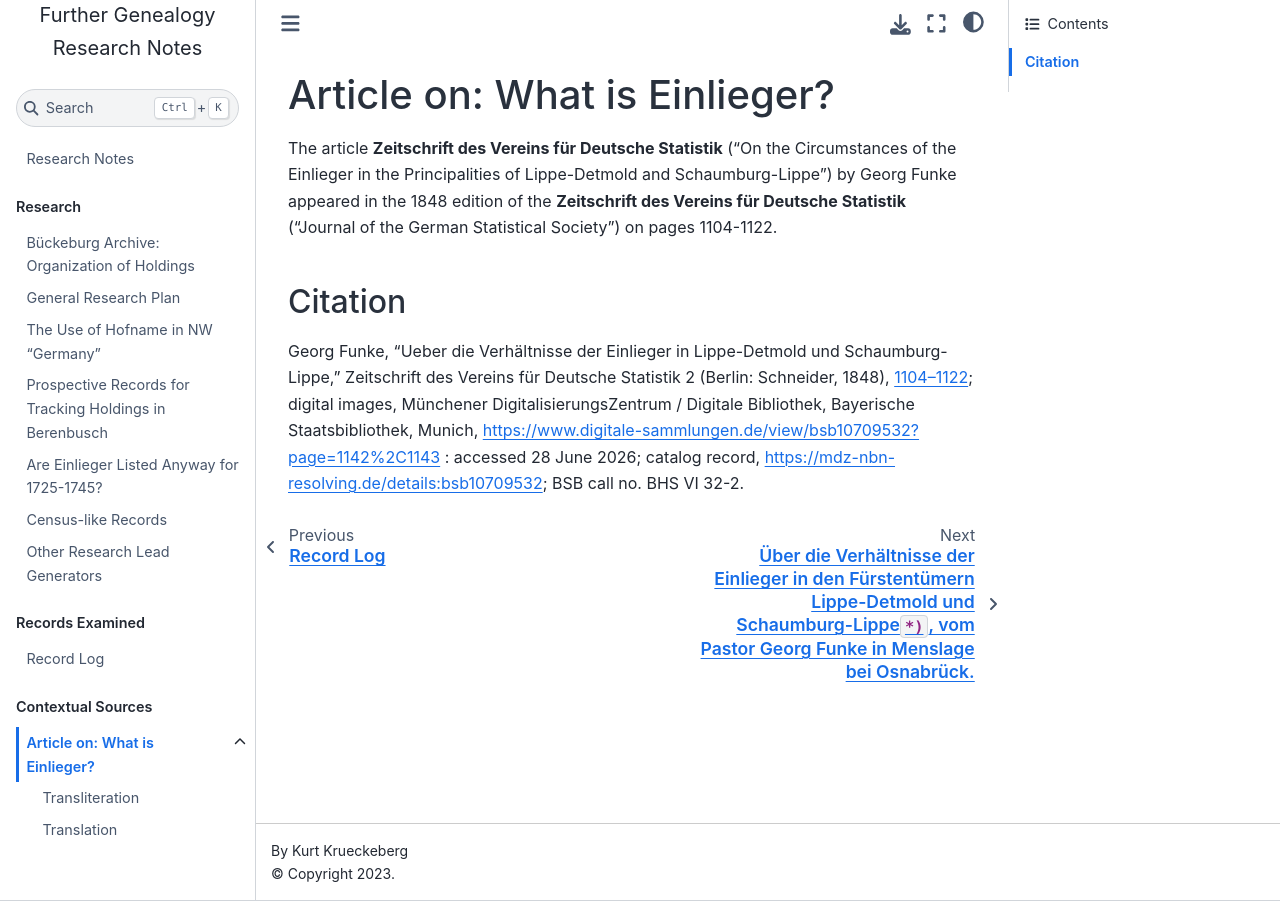
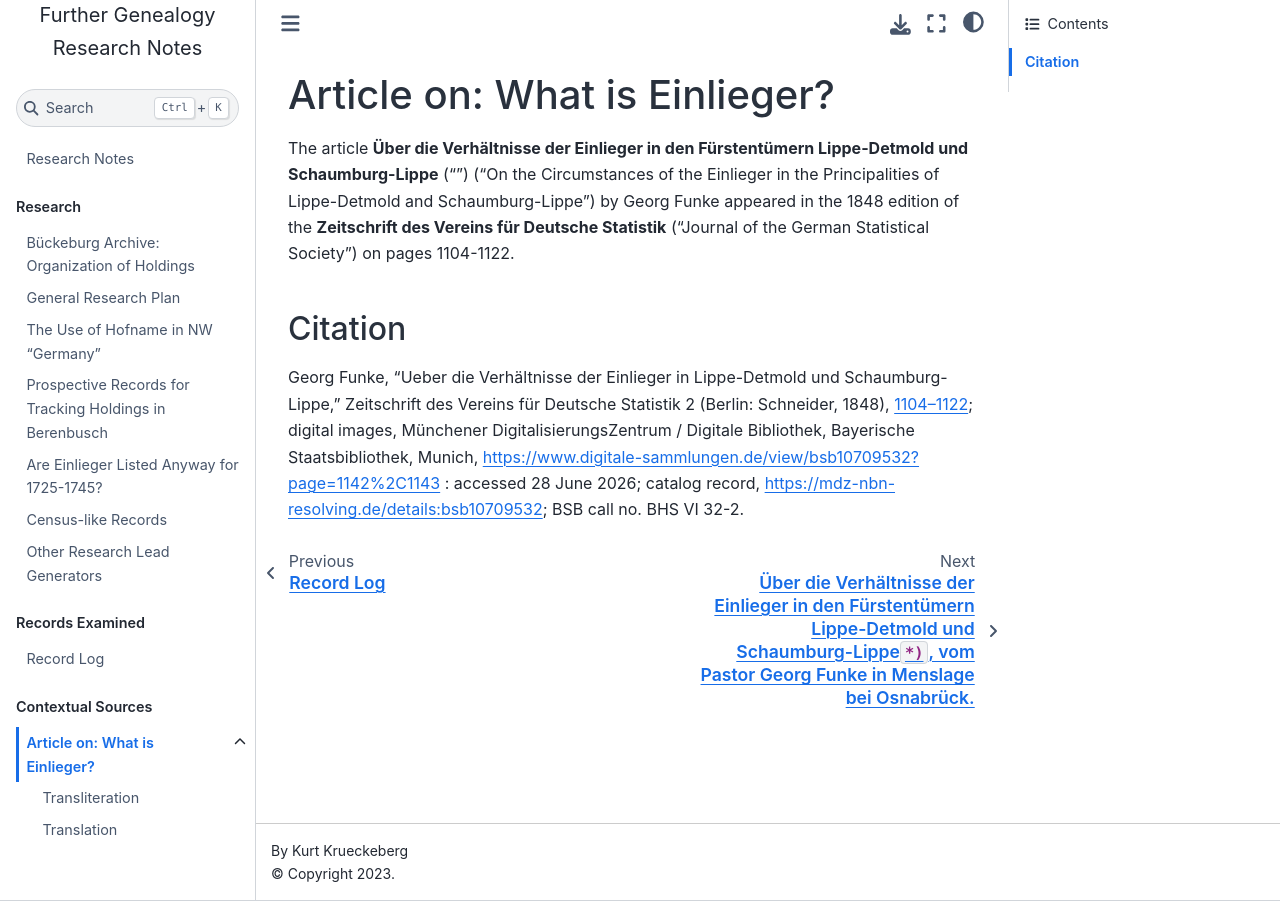
Before and after one commit to kurt-krueckeberg/sphinx-research, a Jupyter Book: the page built from contextual-sources/funke-article/index.md, in a window 1280 px wide. Built offline with Jupyter Book 1.0.4 settings and Sphinx 7.4.7 and the Sphinx Book theme 1.1.4, drawn with Linux system fonts in a browser that asks for light colours.

Commit message:
Update files

```diff
--- a/contextual-sources/funke-article/index.md
+++ b/contextual-sources/funke-article/index.md
@@ -1,9 +1,11 @@
 # Article on: What is Einlieger?
 
-The article **Zeitschrift des Vereins für Deutsche Statistik**
-("On the Circumstances of the Einlieger in the Principalities of Lippe-Detmold and Schaumburg-Lippe")
-by Georg Funke appeared in the 1848 edition of the **Zeitschrift des Vereins für Deutsche Statistik**
-("Journal of the German Statistical Society") on pages 1104-1122.
+The article **Über die Verhältnisse der Einlieger in den Fürstentümern
+Lippe-Detmold und Schaumburg-Lippe** ("") ("On the Circumstances of the
+Einlieger in the Principalities of Lippe-Detmold and Schaumburg-Lippe") by
+Georg Funke appeared in the 1848 edition of the **Zeitschrift des Vereins
+für Deutsche Statistik** ("Journal of the German Statistical Society") on
+pages 1104-1122.
 
 ## Citation
 
```
